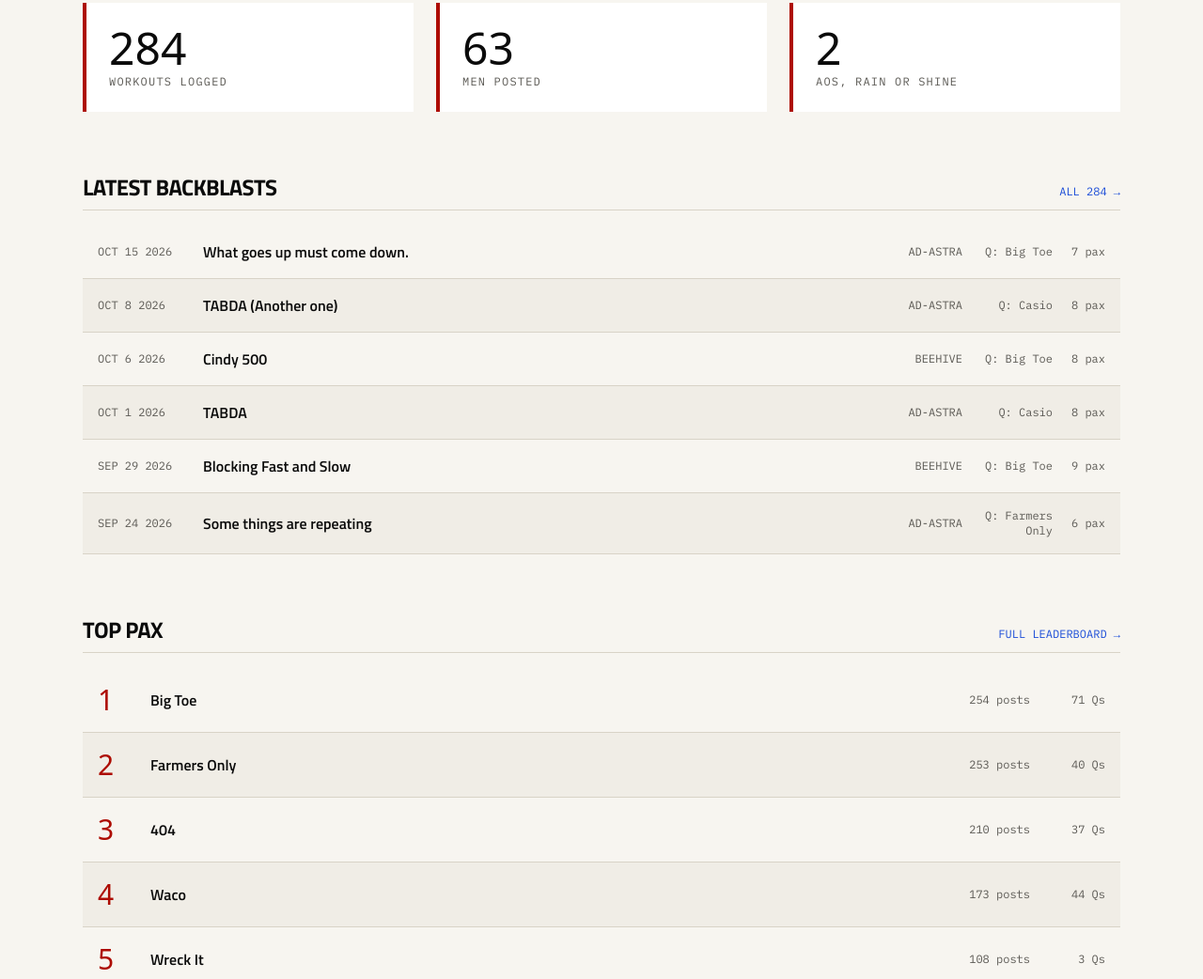
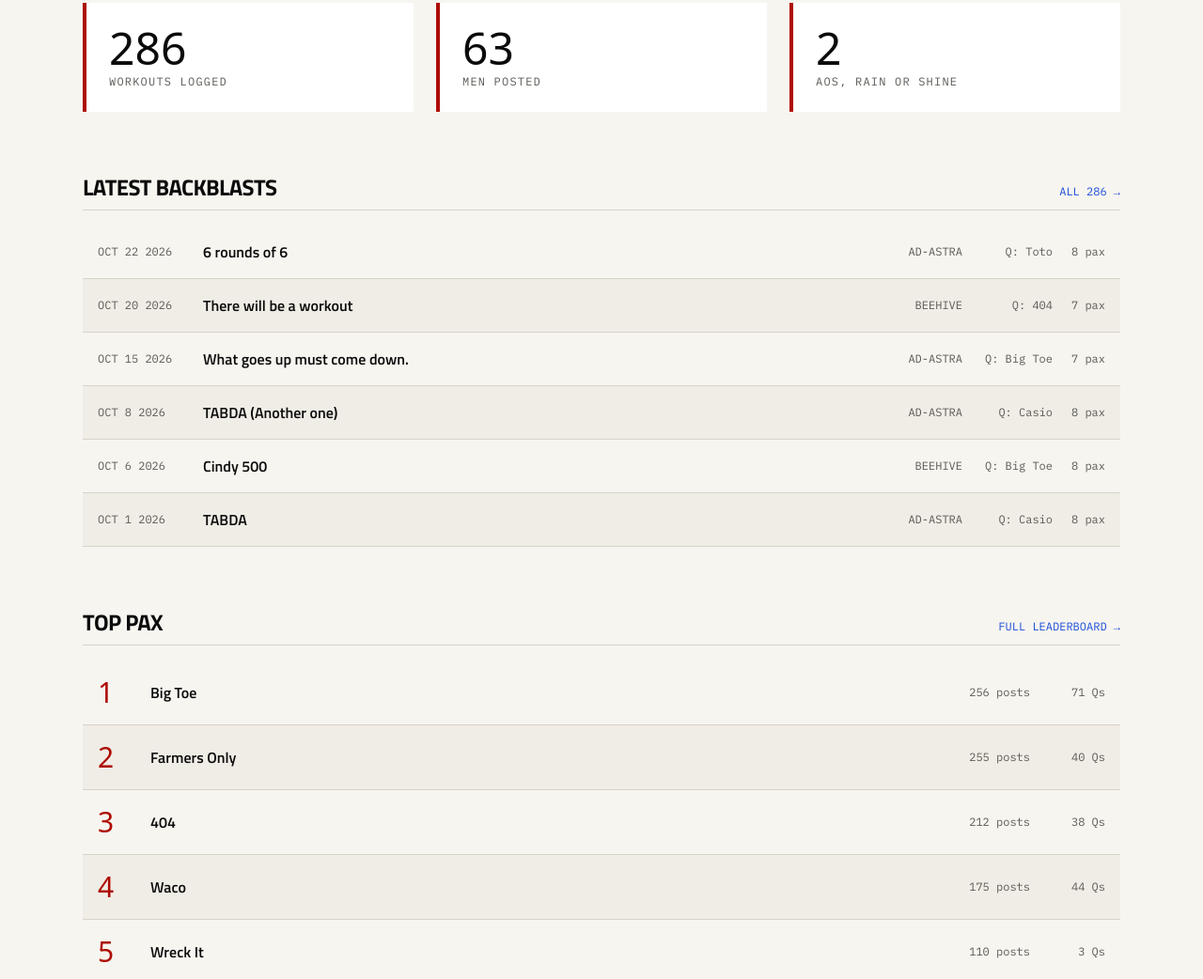
Before and after one commit to mdeakyne/f3-site, an Astro site: page / in a window 1280 px wide. Shown: the part 1680-2722 px from the top of the page at 94% size. Built offline with nearby package versions, Linux system fonts and the light colour scheme; Astro itself is replaced by a stand-in of ours; a web font is replaced by a local one.

Commit message:
content: add latest backblasts and refresh stats

```diff
--- a/content/backblasts/2026-05-26-learning-from-others.md
+++ b/content/backblasts/2026-05-26-learning-from-others.md
@@ -13,6 +13,7 @@ pax:
 - '404'
 - Big Toe
 total_pax: 6
+fngs: 0
 vault_path: 07 - F3/Backblasts/2026/2026-05-26-learning-from-others.md
 ---
 
--- /dev/null
+++ b/content/backblasts/2026-10-20-there-will-be-a-workout.md
@@ -0,0 +1,38 @@
+---
+slug: '2026-10-20-there-will-be-a-workout'
+title: There will be a workout
+date: '2026-10-20'
+ao: beehive
+q: '404'
+q_slug: '404'
+pax:
+- Farmers Only
+- Toto
+- Big Toe
+- Van Gogh
+- Wreck It
+- Waco
+- '404'
+total_pax: 7
+fngs: 0
+vault_path: 07 - F3/Backblasts/2026/2026-10-20-there-will-be-a-workout.md
+---
+
+## Warmup
+
+- Burndown SSH from 5
+- 8 Sungods
+- 10 Slow cossack squats
+- 20 arm circles
+
+
+## The thang
+
+Line up on the cub, cones set about halfway to the far island
+
+4 sets each with an exercise, a movement out, 5 burpees at the cones, then run back. Loop 8 minutes, rest one 1minute before the next set
+
+- 15 OHP, broad jump out, 5 burpees, run back
+- 15 Curls, lunge out, 5 burpees, run back
+- 15 Bent Over Rows, lateral walking squat out, 5 burpees, run back
+- 5 blockees, bear crawl out, 5 burpees, run back
--- /dev/null
+++ b/content/backblasts/2026-10-22-6-rounds-of-6.md
@@ -0,0 +1,40 @@
+---
+slug: '2026-10-22-6-rounds-of-6'
+title: 6 rounds of 6
+date: '2026-10-22'
+ao: ad-astra
+q: Toto
+q_slug: toto
+pax:
+- Waco
+- Dizzy
+- '404'
+- Farmers Only
+- Wreck It
+- Casio
+- Big Toe
+- Toto
+total_pax: 8
+fngs: 0
+vault_path: 07 - F3/Backblasts/2026/2026-10-22-6-rounds-of-6.md
+---
+
+## Warm Up
+
+- 15 seconds each @Toto stretch exercise
+- 20 Arm Circles
+- long jog
+
+## The Thang: 6 rounds of 6 exercises with 1 minute rest in between
+
+- Rows x10
+- merkins x15
+- walking lunge 18 out 18 back
+- single leg bridge hold 18 seconds each
+- bird dog 12 each side
+- 8 burpees
+
+## CoT
+
+Big Toe: Starting new site (ao-caffiene) November 7. Black ops still in effect until then.
+404: wife surgery
--- a/content/data.json
+++ b/content/data.json
@@ -1,11 +1,11 @@
 {
-  "generated_at": "2026-10-15T17:34:01Z",
+  "generated_at": "2026-10-26T20:59:11Z",
   "counts": {
-    "backblasts": 284,
+    "backblasts": 286,
     "pax": 63,
     "aos": 2,
     "since_year": "2023",
-    "latest_post": "2026-10-15"
+    "latest_post": "2026-10-22"
   },
   "aos": [
     {
@@ -21,79 +21,79 @@
     {
       "slug": "big-toe",
       "f3_name": "Big Toe",
-      "posts": 254,
+      "posts": 256,
       "qs": 71,
       "aos": [
         "ad-astra",
         "beehive"
       ],
       "earliest": "2023-08-10",
-      "latest": "2026-10-15",
+      "latest": "2026-10-22",
       "latest_q": "2026-10-15"
     },
     {
       "slug": "farmers-only",
       "f3_name": "Farmers Only",
-      "posts": 253,
+      "posts": 255,
       "qs": 40,
       "aos": [
         "ad-astra",
         "beehive"
       ],
       "earliest": "2023-08-17",
-      "latest": "2026-10-15",
+      "latest": "2026-10-22",
       "latest_q": "2026-09-24"
     },
     {
       "slug": "404",
       "f3_name": "404",
-      "posts": 210,
-      "qs": 37,
+      "posts": 212,
+      "qs": 38,
       "aos": [
         "ad-astra",
         "beehive"
       ],
       "earliest": "2024-02-29",
-      "latest": "2026-10-15",
-      "latest_q": "2026-08-25"
+      "latest": "2026-10-22",
+      "latest_q": "2026-10-20"
     },
     {
       "slug": "waco",
       "f3_name": "Waco",
-      "posts": 173,
+      "posts": 175,
       "qs": 44,
       "aos": [
         "ad-astra",
         "beehive"
       ],
       "earliest": "2024-05-02",
-      "latest": "2026-10-15",
+      "latest": "2026-10-22",
       "latest_q": "2026-09-22"
     },
     {
       "slug": "wreck-it",
       "f3_name": "Wreck It",
-      "posts": 108,
+      "posts": 110,
       "qs": 3,
       "aos": [
         "ad-astra",
         "beehive"
       ],
       "earliest": "2025-06-05",
-      "latest": "2026-10-15",
+      "latest": "2026-10-22",
       "latest_q": "2026-09-10"
     },
     {
       "slug": "dizzy",
       "f3_name": "Dizzy",
-      "posts": 92,
+      "posts": 93,
       "qs": 17,
       "aos": [
         "ad-astra",
         "beehive"
       ],
       "earliest": "2025-04-03",
-      "latest": "2026-10-15",
+      "latest": "2026-10-22",
       "latest_q": "2026-08-06"
     },
     {
@@ -112,15 +112,15 @@
     {
       "slug": "toto",
       "f3_name": "Toto",
-      "posts": 65,
-      "qs": 6,
+      "posts": 67,
+      "qs": 7,
       "aos": [
         "ad-astra",
         "beehive"
       ],
       "earliest": "2025-04-24",
-      "latest": "2026-10-08",
-      "latest_q": "2026-05-12"
+      "latest": "2026-10-22",
+      "latest_q": "2026-10-22"
     },
     {
       "slug": "flute",
@@ -151,14 +151,14 @@
     {
       "slug": "casio",
       "f3_name": "Casio",
-      "posts": 53,
+      "posts": 54,
       "qs": 4,
       "aos": [
         "ad-astra",
         "beehive"
       ],
       "earliest": "2026-02-24",
-      "latest": "2026-10-08",
+      "latest": "2026-10-22",
       "latest_q": "2026-10-08"
     },
     {
@@ -383,6 +383,19 @@
       "latest_q": null
     },
     {
+      "slug": "van-gogh",
+      "f3_name": "Van Gogh",
+      "posts": 7,
+      "qs": 0,
+      "aos": [
+        "ad-astra",
+        "beehive"
+      ],
+      "earliest": "2026-09-17",
+      "latest": "2026-10-20",
+      "latest_q": null
+    },
+    {
       "slug": "concessions",
       "f3_name": "Concessions",
       "posts": 6,
@@ -420,19 +433,6 @@
       "latest_q": null
     },
     {
-      "slug": "van-gogh",
-      "f3_name": "Van Gogh",
-      "posts": 6,
-      "qs": 0,
-      "aos": [
-        "ad-astra",
-        "beehive"
-      ],
-      "earliest": "2026-09-17",
-      "latest": "2026-10-15",
-      "latest_q": null
-    },
-    {
       "slug": "womens-league",
       "f3_name": "Womens League",
       "posts": 5,
@@ -445,6 +445,18 @@
       "latest_q": null
     },
     {
+      "slug": "blanks",
+      "f3_name": "Blanks",
+      "posts": 4,
+      "qs": 0,
+      "aos": [
+        "ad-astra"
+      ],
+      "earliest": "2023-08-10",
+      "latest": "2023-09-14",
+      "latest_q": null
+    },
+    {
       "slug": "captain-kirk",
       "f3_name": "Captain Kirk",
       "posts": 4,
@@ -454,18 +466,6 @@
       ],
       "earliest": "2023-08-10",
       "latest": "2023-09-07",
-      "latest_q": null
-    },
-    {
-      "slug": "blanks",
-      "f3_name": "Blanks",
-      "posts": 4,
-      "qs": 0,
-      "aos": [
-        "ad-astra"
-      ],
-      "earliest": "2023-08-10",
-      "latest": "2023-09-14",
       "latest_q": null
     },
     {
@@ -680,18 +680,6 @@
       "latest_q": "2026-03-19"
     },
     {
-      "slug": "lost-found",
-      "f3_name": "Lost & Found",
-      "posts": 1,
-      "qs": 0,
-      "aos": [
-        "ad-astra"
-      ],
-      "earliest": "2023-08-10",
-      "latest": "2023-08-10",
-      "latest_q": null
-    },
-    {
       "slug": "long-game",
       "f3_name": "Long Game",
       "posts": 1,
@@ -706,6 +694,18 @@
     {
       "slug": "loofah",
       "f3_name": "Loofah",
+      "posts": 1,
+      "qs": 0,
+      "aos": [
+        "ad-astra"
+      ],
+      "earliest": "2023-08-10",
+      "latest": "2023-08-10",
+      "latest_q": null
+    },
+    {
+      "slug": "lost-found",
+      "f3_name": "Lost & Found",
       "posts": 1,
       "qs": 0,
       "aos": [
@@ -838,6 +838,24 @@
   ],
   "latest_backblasts": [
     {
+      "slug": "2026-10-22-6-rounds-of-6",
+      "title": "6 rounds of 6",
+      "date": "2026-10-22",
+      "ao": "ad-astra",
+      "q": "Toto",
+      "total_pax": 8,
+      "fngs": 0
+    },
+    {
+      "slug": "2026-10-20-there-will-be-a-workout",
+      "title": "There will be a workout",
+      "date": "2026-10-20",
+      "ao": "beehive",
+      "q": "404",
+      "total_pax": 7,
+      "fngs": 0
+    },
+    {
       "slug": "2026-10-15-what-goes-up-must-come-down",
       "title": "What goes up must come down.",
       "date": "2026-10-15",
@@ -908,24 +926,6 @@
       "q": "Big Toe",
       "total_pax": 8,
       "fngs": 1
-    },
-    {
-      "slug": "2026-09-10-wreckits-birthday-bash",
-      "title": "Wreck-It's Birthday Bash",
-      "date": "2026-09-10",
-      "ao": "ad-astra",
-      "q": "Wreck-It",
-      "total_pax": 7,
-      "fngs": 0
-    },
-    {
-      "slug": "2026-09-08-wreckits-centennial",
-      "title": "Wreck-It's Centennial",
-      "date": "2026-09-08",
-      "ao": "beehive",
-      "q": "Wreck-It",
-      "total_pax": 7,
-      "fngs": 0
     }
   ]
 }
```
